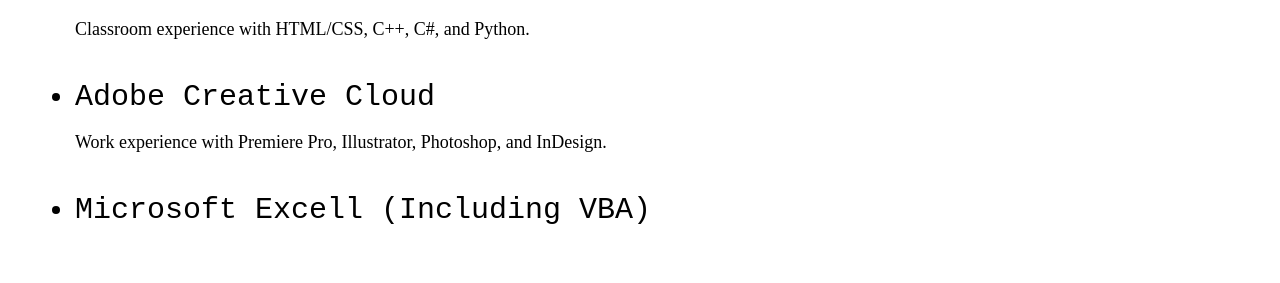
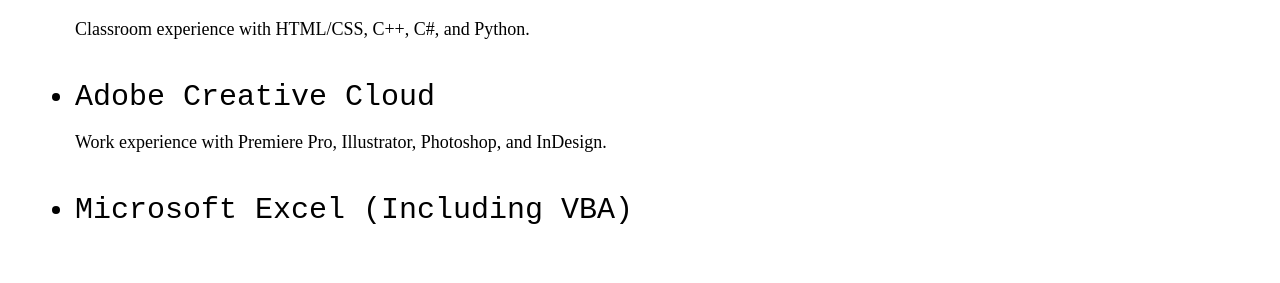
Before and after one commit to szachbagley/IS201, a plain HTML site: page html/Skills.html in a window 1280 px wide. Shown: the part 255-538 px from the top of the page. Drawn offline with Linux system fonts and the light colour scheme.

Commit message:
Update Skills.html

```diff
--- a/html/Skills.html
+++ b/html/Skills.html
@@ -27,7 +27,7 @@
                 Work experience with Premiere Pro, Illustrator, Photoshop, and InDesign.
             </p>
         </li>
-        <li>Microsoft Excell (Including VBA)</li>
+        <li>Microsoft Excel (Including VBA)</li>
     </ul>
 
     <h2 class="subHead padLeft">Interests</h2>
```
